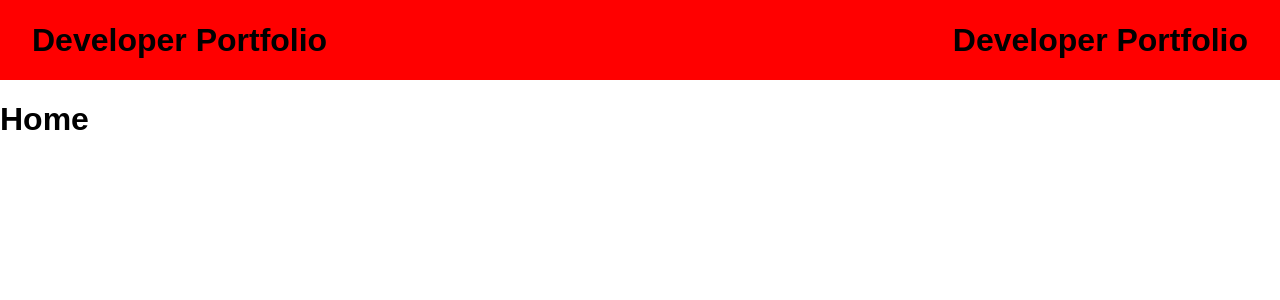
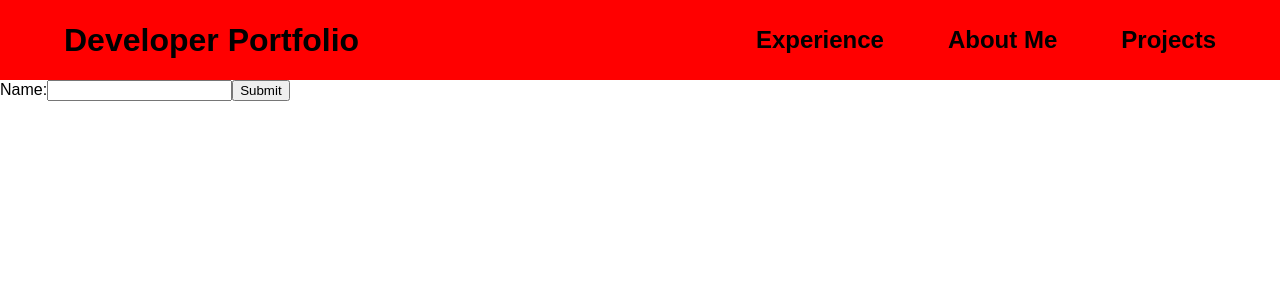
Before and after one commit to billyendres/react-example-app, a React app: page / in a window 1280 px wide. Shown: the top 300 px of the page. Built offline with nearby package versions, Linux system fonts and the light colour scheme.

Commit message:
React Router Setup

```diff
--- a/src/components/App/index.tsx
+++ b/src/components/App/index.tsx
@@ -11,8 +11,8 @@ const App: React.FC = () => {
 	return (
 		<>
 			<GlobalStyle />
-			<Banner />
 			<Router>
+				<Banner />
 				<Switch>
 					<Route exact path="/" component={Home} />
 					<Route exact path="/experience" component={Experience} />
--- a/src/components/Banner/index.tsx
+++ b/src/components/Banner/index.tsx
@@ -1,11 +1,18 @@
 import React from "react";
 import styled from "styled-components";
+import { useHistory } from "react-router-dom";
 
 const Banner: React.FC = () => {
+	const history = useHistory();
+
 	return (
 		<Wrap>
-			<h1>Developer Portfolio</h1>
-			<h1>Developer Portfolio</h1>
+			<h1 onClick={() => history.push("/")}>Developer Portfolio</h1>
+			<Links>
+				<h2 onClick={() => history.push("/experience")}>Experience</h2>
+				<h2 onClick={() => history.push("/hobbies")}>About Me</h2>
+				<h2 onClick={() => history.push("/projects")}>Projects</h2>
+			</Links>
 		</Wrap>
 	);
 };
@@ -19,5 +26,15 @@ const Wrap = styled.div`
 	height: 5rem;
 	background: red;
 	padding: 0 2rem 0 2rem;
-	/* box-shadow: 5px 10px #888888; */
+	> h1 {
+		padding: 0 2rem 0 2rem;
+	}
 `;
+
+const Links = styled.div`
+	display: flex;
+	flex-wrap: wrap;
+	> h2 {
+		padding: 0 2rem 0 2rem;
+	}
+`;
--- a/src/components/Home/index.tsx
+++ b/src/components/Home/index.tsx
@@ -1,10 +1,23 @@
-import React from "react";
+import React, { useState } from "react";
+import { useHistory } from "react-router-dom";
 
-const Home = () => {
+const Home: React.FC = () => {
+	const history = useHistory();
+	const [name, setName] = useState("");
+
+	const handleSubmit = (e: { preventDefault: () => void }) => {
+		e.preventDefault();
+		history.push("hobbies");
+	};
+
 	return (
-		<div>
-			<h1>Home</h1>
-		</div>
+		<form onSubmit={handleSubmit}>
+			<label>
+				Name:
+				<input type="text" value={name} onChange={e => setName(e.target.value)} />
+			</label>
+			<input type="submit" value="Submit" />
+		</form>
 	);
 };
 
--- a/webpack.config.js
+++ b/webpack.config.js
@@ -26,7 +26,8 @@ module.exports = {
 			{
 				enforce: "pre",
 				test: /\.js$/,
-				loader: "source-map-loader"
+				loader: "source-map-loader",
+				exclude: /node_modules\//
 			},
 			{
 				test: /\.(png|jpe?g|gif|svg)$/i,
```
Also changed, not shown: package.json (+7 -8 lines), 1 other file (tests, documents, lock files or other folders).
